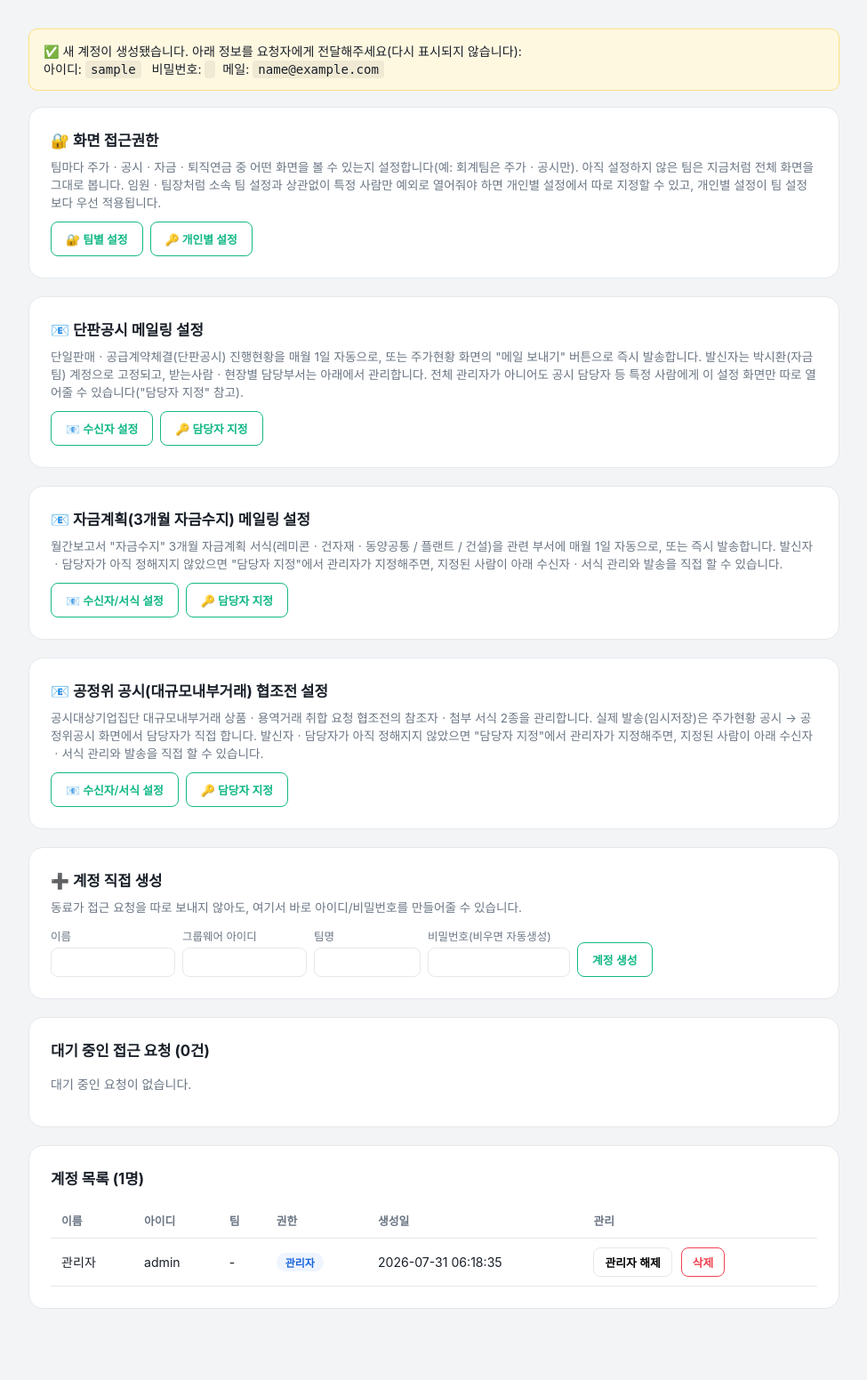
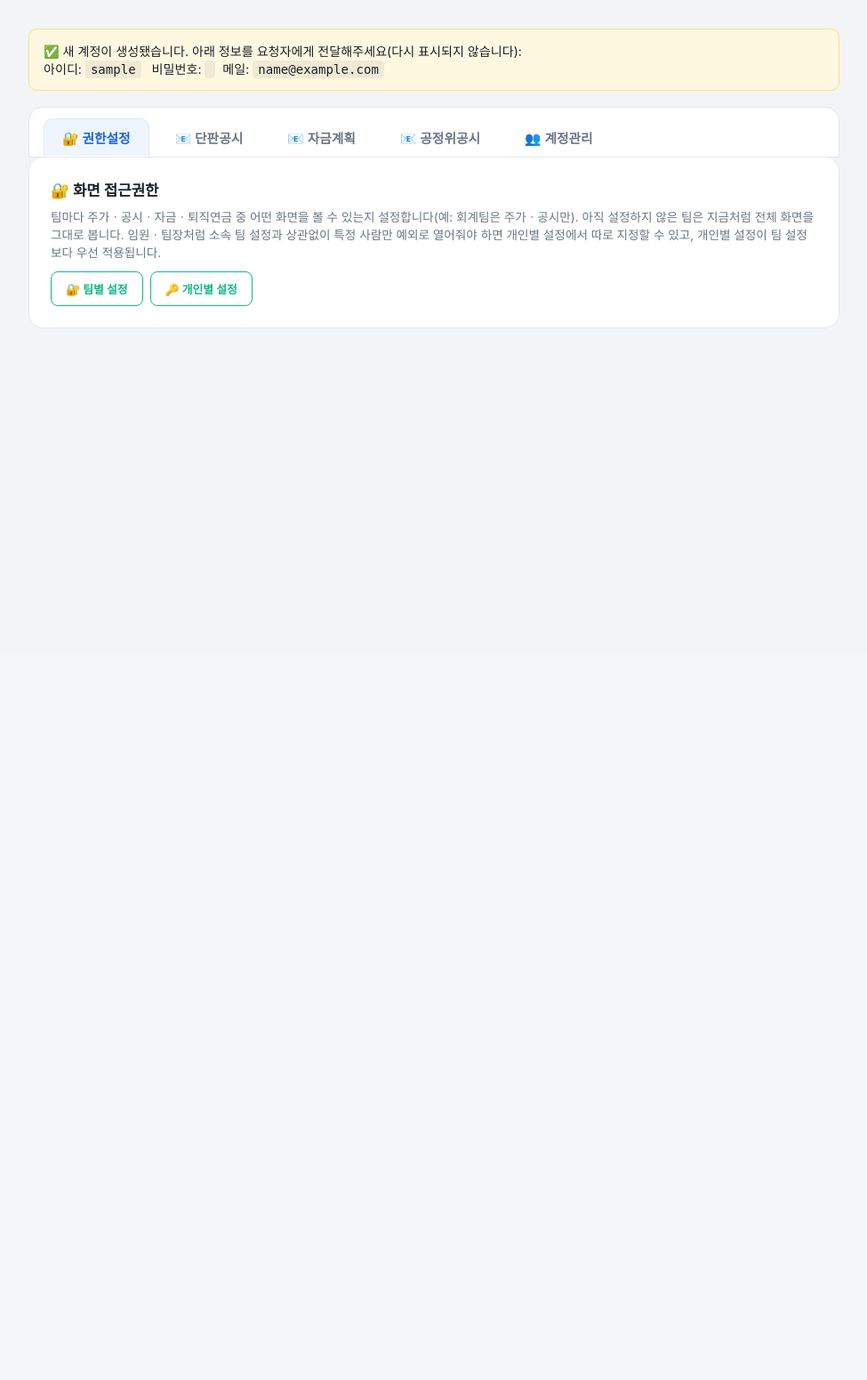
Before and after one commit to leesumin423/zzi_ori, a Flask app: page /admin in a window 1280 px wide. Shown: the part 64-1615 px from the top of the page at 89% size, without its empty margins (152-1127 px from the left). After the commit the page ends 433 px from the top, so only its background shows below. Run offline with Flask 3, Linux system fonts and the light colour scheme; the visitor is signed in with stand-in values (Sample User, id 1); data comes from the database, SQL or seed files in the repository; data that the repository does not hold is empty; some web fonts are replaced.

Commit message:
테마별 시세 장마감기준 N/A 버그 수정 + 관리자 화면 탭 구조 개편
- 테마 등락률: is_krx_open()의 not을 그대로 쓰던 "마감 판정"이 장 시작 전(00:00~09:00)도
  마감으로 오판해, 아침 첫 요청 때 미확정 0%값을 "오늘 날짜"로 캐시에 덮어써 전일 확정치를
  날려버리던 버그 수정 (15:30 이후ㆍ주말만 마감으로 판정)
- 통합포털 관리자 화면: 항목이 너무 많아 위에 탭(권한설정/단판공시/자금계획/공정위공시/
  계정관리)으로 구분, 자금계획 설정명을 "메일링 설정"에서 공정위공시와 동일하게
  "협조전 설정"으로 통일

```diff
--- a/통합포털/static/style.css
+++ b/통합포털/static/style.css
@@ -241,6 +241,20 @@
     border-radius: 16px;
     padding: 24px;
     margin-bottom: 20px;
+}
+.admin-tabbar {
+    background: var(--card-bg);
+    border: 1px solid var(--border);
+    border-bottom: 1px solid var(--border);
+    border-radius: 16px 16px 0 0;
+    padding: 12px 16px 0;
+    margin-bottom: -1px;
+}
+.admin-tab {
+    border-radius: 10px 10px 0 0;
+}
+.admin-tab.active {
+    border-bottom-color: var(--card-bg);
 }
 .admin-section h2 {
     font-size: 1.05rem;
--- a/통합포털/templates/admin.html
+++ b/통합포털/templates/admin.html
@@ -39,6 +39,15 @@
       {% endif %}
     {% endif %}
 
+    <div class="hub-tabbar admin-tabbar">
+      <button type="button" class="hub-tab admin-tab active" data-admin-tab="access">🔐 권한설정</button>
+      <button type="button" class="hub-tab admin-tab" data-admin-tab="danpan">📧 단판공시</button>
+      <button type="button" class="hub-tab admin-tab" data-admin-tab="cashflow">📧 자금계획</button>
+      <button type="button" class="hub-tab admin-tab" data-admin-tab="ftc">📧 공정위공시</button>
+      <button type="button" class="hub-tab admin-tab" data-admin-tab="accounts">👥 계정관리</button>
+    </div>
+
+    <div class="admin-tab-panel" data-admin-panel="access">
       <div class="admin-section">
         <h2>🔐 화면 접근권한</h2>
         <p style="color:var(--text-secondary); font-size:0.85rem; margin-top:-8px; margin-bottom:12px;">
@@ -52,9 +61,11 @@
           <a class="btn-sm approve" href="{{ url_for('admin_user_access') }}" style="padding:9px 16px; text-decoration:none;">🔑 개인별 설정</a>
         </div>
       </div>
+    </div>
 
+    <div class="admin-tab-panel" data-admin-panel="danpan" style="display:none">
       <div class="admin-section">
-      <h2>📧 단판공시 메일링 설정</h2>
+        <h2>📧 단판공시 협조전 설정</h2>
         <p style="color:var(--text-secondary); font-size:0.85rem; margin-top:-8px; margin-bottom:12px;">
           단일판매ㆍ공급계약체결(단판공시) 진행현황을 매월 1일 자동으로, 또는 주가현황 화면의
           "메일 보내기" 버튼으로 즉시 발송합니다. 발신자는 박시환(자금팀) 계정으로 고정되고,
@@ -66,9 +77,11 @@
           <a class="btn-sm approve" href="{{ url_for('admin_danpan_mail_access') }}" style="padding:9px 16px; text-decoration:none;">🔑 담당자 지정</a>
         </div>
       </div>
+    </div>
 
+    <div class="admin-tab-panel" data-admin-panel="cashflow" style="display:none">
       <div class="admin-section">
-      <h2>📧 자금계획(3개월 자금수지) 메일링 설정</h2>
+        <h2>📧 자금계획(3개월 자금수지) 협조전 설정</h2>
         <p style="color:var(--text-secondary); font-size:0.85rem; margin-top:-8px; margin-bottom:12px;">
           월간보고서 "자금수지" 3개월 자금계획 서식(레미콘ㆍ건자재ㆍ동양공통 / 플랜트 / 건설)을
           관련 부서에 매월 1일 자동으로, 또는 즉시 발송합니다. 발신자ㆍ담당자가 아직 정해지지
@@ -80,7 +93,9 @@
           <a class="btn-sm approve" href="{{ url_for('admin_cashflow_mail_access') }}" style="padding:9px 16px; text-decoration:none;">🔑 담당자 지정</a>
         </div>
       </div>
+    </div>
 
+    <div class="admin-tab-panel" data-admin-panel="ftc" style="display:none">
       <div class="admin-section">
         <h2>📧 공정위 공시(대규모내부거래) 협조전 설정</h2>
         <p style="color:var(--text-secondary); font-size:0.85rem; margin-top:-8px; margin-bottom:12px;">
@@ -94,7 +109,9 @@
           <a class="btn-sm approve" href="{{ url_for('admin_ftc_disclosure_mail_access') }}" style="padding:9px 16px; text-decoration:none;">🔑 담당자 지정</a>
         </div>
       </div>
+    </div>
 
+    <div class="admin-tab-panel" data-admin-panel="accounts" style="display:none">
       <div class="admin-section">
         <h2>➕ 계정 직접 생성</h2>
         <p style="color:var(--text-secondary); font-size:0.85rem; margin-top:-8px;">동료가 접근 요청을 따로 보내지 않아도, 여기서 바로 아이디/비밀번호를 만들어줄 수 있습니다.</p>
@@ -201,5 +218,18 @@
       </div>
       {% endif %}
     </div>
+  </div>
+
+  <script>
+    document.querySelectorAll('.admin-tab').forEach(btn => {
+      btn.addEventListener('click', () => {
+        const target = btn.dataset.adminTab;
+        document.querySelectorAll('.admin-tab').forEach(b => b.classList.toggle('active', b === btn));
+        document.querySelectorAll('.admin-tab-panel').forEach(p => {
+          p.style.display = (p.dataset.adminPanel === target) ? '' : 'none';
+        });
+      });
+    });
+  </script>
 </body>
 </html>
```
Also changed, not shown: server.py (+14 -5 lines). Lines whose indentation alone changed are shown as unchanged.
